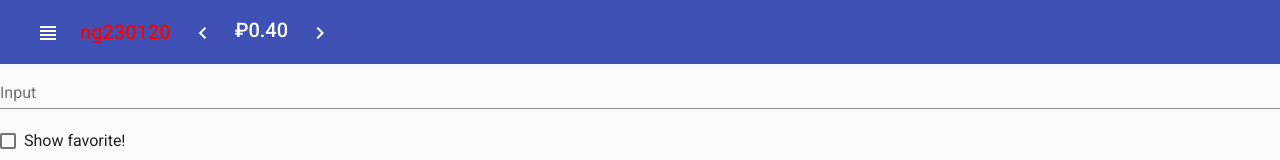
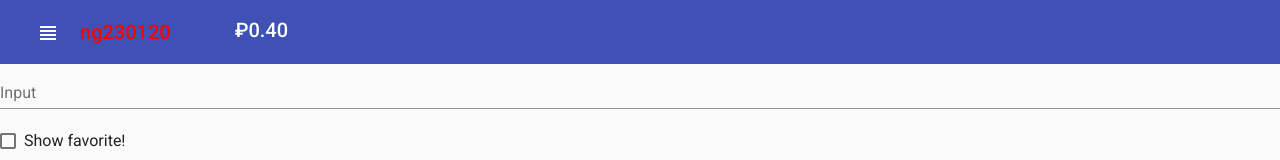
Before and after one commit to NepipenkoIgor/ng230120, an Angular app: page / in a window 1280 px wide. Shown: the top 160 px of the page. Built offline with nearby package versions, Linux system fonts and the light colour scheme.

Commit message:
Feature: final directives [ref:no-ref]

```diff
--- a/src/app/app.module.ts
+++ b/src/app/app.module.ts
@@ -10,6 +10,7 @@ import { ProductsFilterPipe } from './products-filter.pipe';
 import { SanitarPipe } from './header/sanitar.pipe';
 import { ExchangeRatesComponent } from './header/exchange-rates/exchange-rates.component';
 import { ExchangeRatesDirective } from './header/exchange-rates/exchange-rates.directive';
+import { HiddenDirective } from './header/exchange-rates/hidden.directive';
 // NgModule -> es6 module
 //  declarations => const/let
 // imports - import;
@@ -24,6 +25,7 @@ import { ExchangeRatesDirective } from './header/exchange-rates/exchange-rates.d
     SanitarPipe,
     ExchangeRatesComponent,
     ExchangeRatesDirective,
+    HiddenDirective,
   ],
   imports: [
     BrowserModule,
--- a/src/app/header/exchange-rates/exchange-rates.component.html
+++ b/src/app/header/exchange-rates/exchange-rates.component.html
@@ -1,9 +1,12 @@
-<div *coursesExchangeRates="let rate of rates autoplay 'on' duration 2000; let ctrl = controller   ">
-  <button mat-button (click)="ctrl.prev()">
+<div *coursesExchangeRates="let rate of rates autoplay 'on' duration 2000; let ctrl = controller   "
+     (mouseenter)="cPrev.show();cNext.show()"
+     (mouseleave)="cPrev.hide();cNext.hide()"
+>
+  <button mat-button (click)="ctrl.prev()" coursesHidden #cPrev="coursesHidden">
     <mat-icon>keyboard_arrow_left</mat-icon>
   </button>
   <span>{{rate.value | currency:rate.currency : 'symbol-narrow'}}</span>
-  <button mat-button (click)="ctrl.next()">
+  <button mat-button (click)="ctrl.next()" coursesHidden #cNext="coursesHidden">
     <mat-icon>keyboard_arrow_right</mat-icon>
   </button>
 </div>
--- /dev/null
+++ b/src/app/header/exchange-rates/hidden.directive.ts
@@ -0,0 +1,20 @@
+import { Directive, HostBinding } from '@angular/core';
+
+@Directive({
+  selector: '[coursesHidden]',
+  exportAs: 'coursesHidden',
+})
+export class HiddenDirective {
+
+  @HostBinding('style.visibility')
+  public visibility: 'visible' | 'hidden' = 'hidden';
+
+  public show() {
+    this.visibility = 'visible';
+  }
+
+  public hide() {
+    this.visibility = 'hidden';
+  }
+
+}
```
